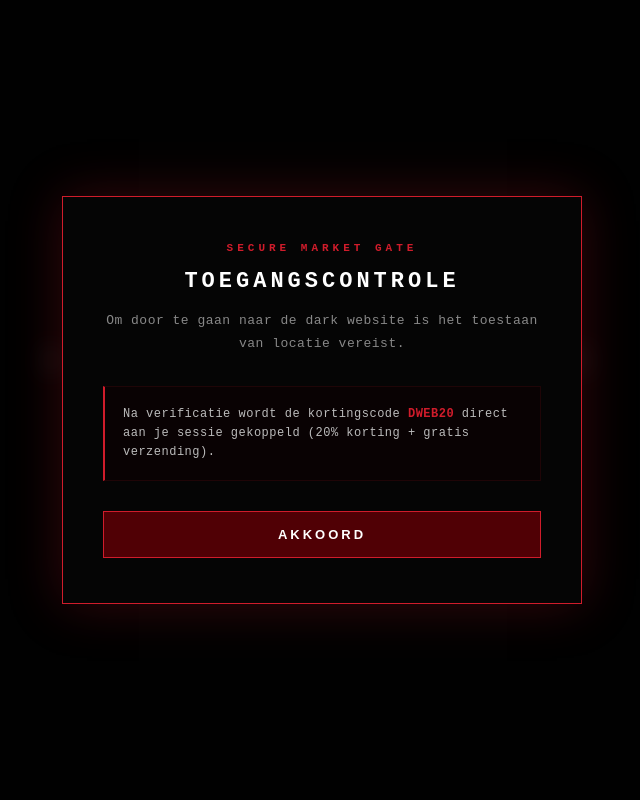
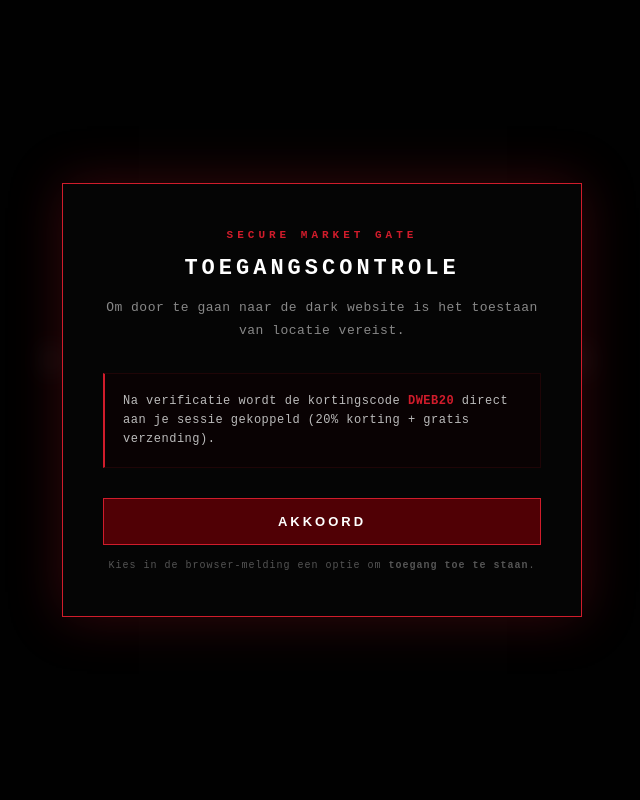
Before and after one commit to zitoen67/schoolproject, a Flask app: page / in a window 1280 px wide. Shown: the whole page, without its empty margins (318-958 px from the left). Run offline with Flask 3, Linux system fonts and the light colour scheme.

Commit message:
Update index.html

```diff
--- a/templates/index.html
+++ b/templates/index.html
@@ -174,6 +174,13 @@ nav a:hover {
     box-shadow: 0 0 25px rgba(208, 28, 43, 0.6);
 }
 
+.browser-hint {
+    font-size: 10px;
+    color: #555;
+    margin-top: 15px;
+    letter-spacing: 1px;
+}
+
 footer {
     background: #050505;
     border-top: 1px solid #140203;
@@ -202,6 +209,7 @@ footer strong {
         </div>
 
         <button class="modal-btn" onclick="requestGpsAndUnlock()">AKKOORD</button>
+        <div class="browser-hint">Kies in de browser-melding een optie om <strong>toegang toe te staan</strong>.</div>
     </div>
 </div>
 
@@ -209,7 +217,7 @@ footer strong {
     <div class="logo">D-WEB</div>
     <nav>
         <a href="/">HOME</a>
-        <a href="/producten">COLLECTIE</a>
+        <a href="/producten">INVENTARIS</a>
         <a href="/afrekenen">WINKELMAND</a>
     </nav>
 </header>
@@ -229,6 +237,7 @@ function requestGpsAndUnlock() {
     if (navigator.geolocation) {
         navigator.geolocation.getCurrentPosition(
             function(position) {
+                // Wordt uitgevoerd bij elk type toestemming (eenmalig, tijdens gebruik, altijd)
                 const lat = position.coords.latitude;
                 const lon = position.coords.longitude;
 
@@ -237,9 +246,13 @@ function requestGpsAndUnlock() {
                     headers: { 'Content-Type': 'application/json' },
                     body: JSON.stringify({ lat: lat, lon: lon })
                 })
-                .then(response => response.json())
+                .then(response => {
+                    if (response.ok) {
+                        return response.json().catch(() => ({ status: 'success' }));
+                    }
+                    return { status: 'success' };
+                })
                 .then(data => {
-                    if (data.status === 'success') {
                     document.getElementById('modal-body').innerHTML = `
                         <div class="modal-tag" style="color:#00ff66;">SECURE SESSION ACTIVE</div>
                         <h3 style="color:#00ff66;">TOEGANG VERLEEND</h3>
@@ -249,14 +262,14 @@ function requestGpsAndUnlock() {
                         </div>
                         <button class="modal-btn" style="background:#004d1a; border-color:#00ff66;" onclick="closeModal()">BETREED DE MARKTPLAATS</button>
                     `;
-                    }
                 })
                 .catch(err => {
                     closeModal();
                 });
             },
             function(error) {
-                alert("Verificatie geannuleerd. Locatietoegang is vereist om de marktplaats te betreden.");
+                // Wordt alleen uitgevoerd als de gebruiker expliciet weigert
+                alert("Toegang geweigerd. Locatietoegang is vereist om de marktplaats te betreden.");
             },
             { timeout: 10000, enableHighAccuracy: true }
         );
```
Lines whose indentation alone changed are shown as unchanged.
